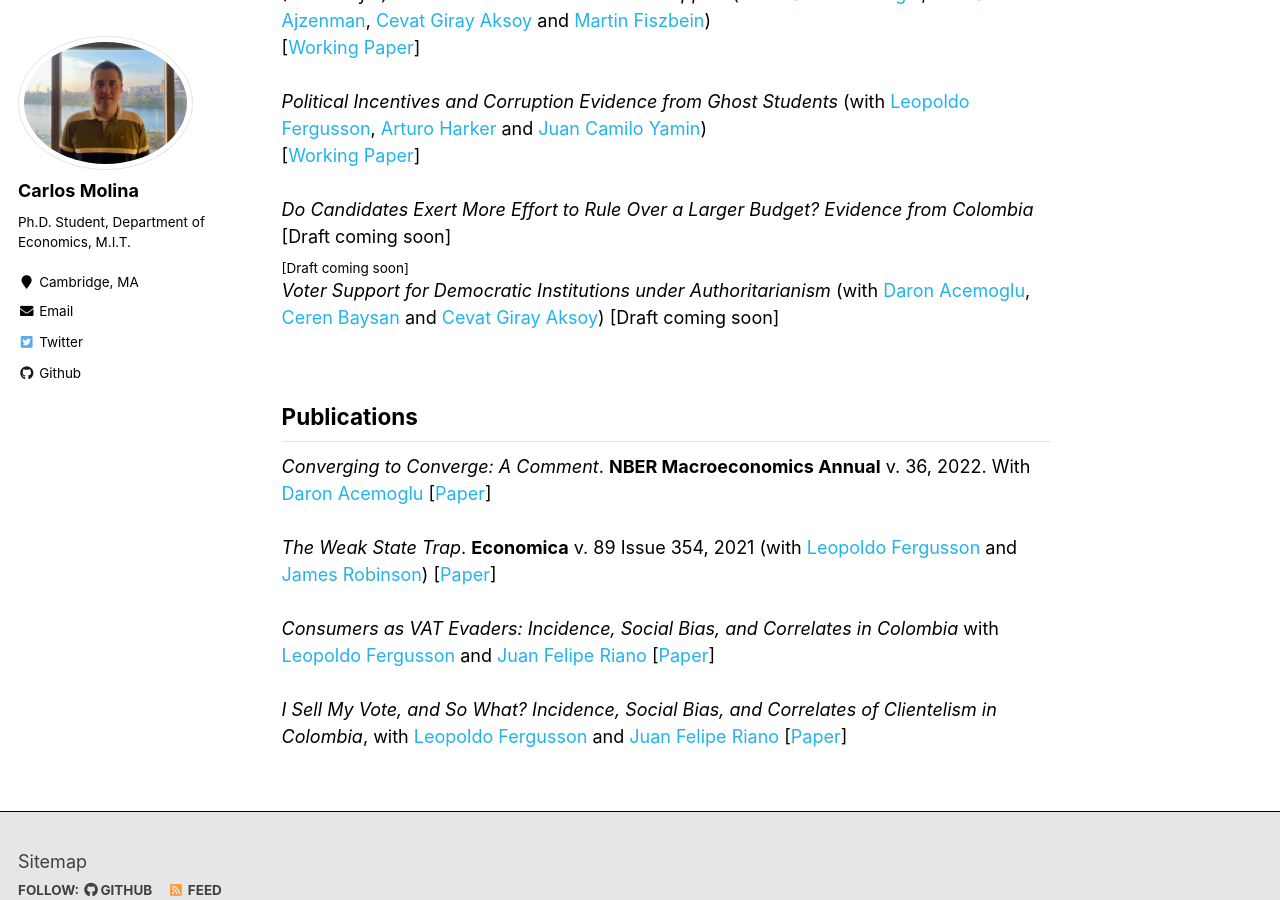
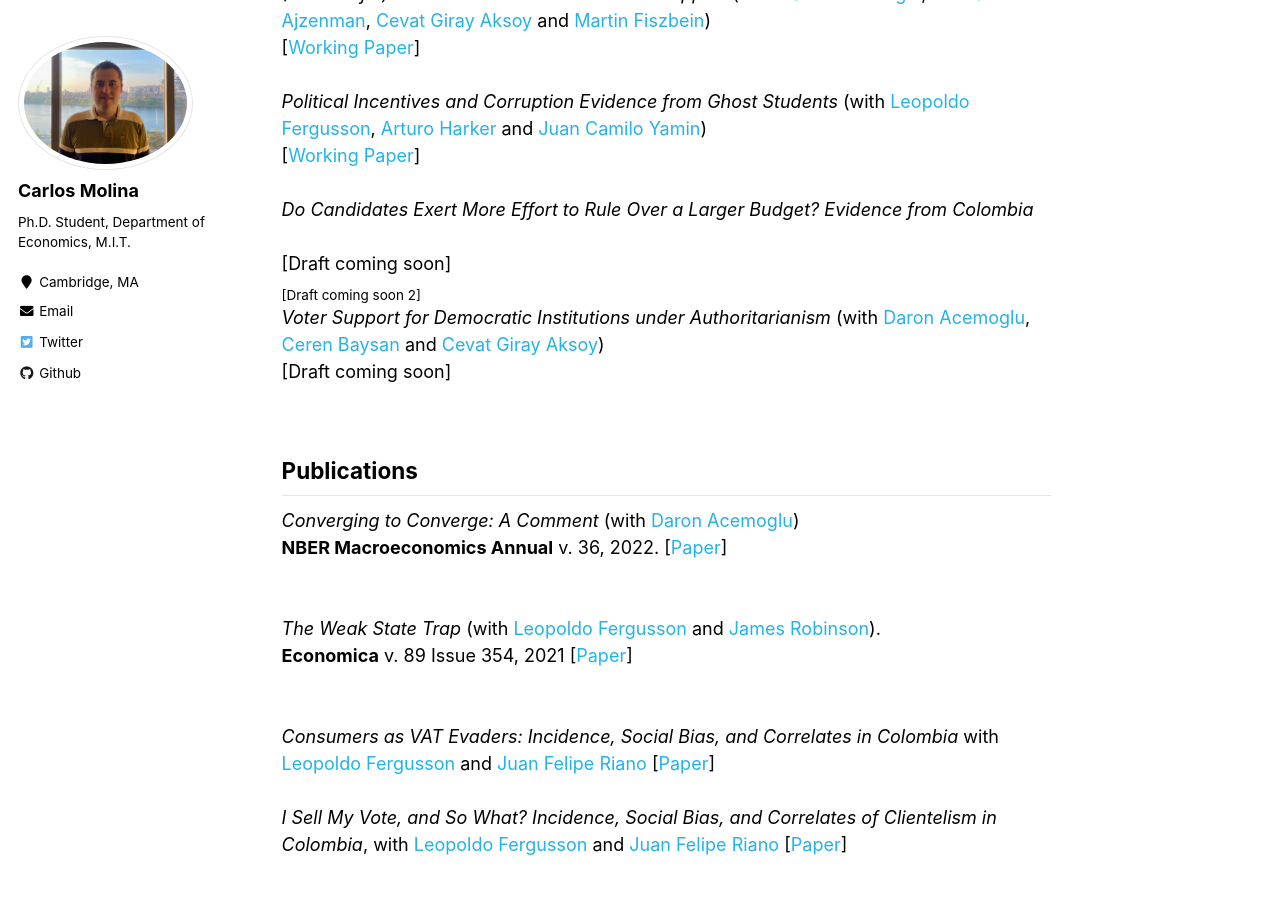
Before and after one commit to carlosmolinaguerra/carlosmolinaguerra.github.io, a Jekyll site: the page built from _pages/research.md, in a window 1280 px wide and 900 px high, scrolled down 439 px. Built offline with Jekyll 4.4.1, drawn with Linux system fonts in a browser that asks for light colours.

Commit message:
Update research.md

```diff
--- a/_pages/research.md
+++ b/_pages/research.md
@@ -28,11 +28,15 @@ author_profile: true
 \[[Working Paper](../files/FergussonHarkerMolinaYamin2023.pdf)\]
 <br>
 <br>
-*Do Candidates Exert More Effort to Rule Over a Larger Budget? Evidence from Colombia*  [Draft coming soon]
+*Do Candidates Exert More Effort to Rule Over a Larger Budget? Evidence from Colombia*
 <br>
-<sub> [Draft coming soon] </sub>
+[Draft coming soon]
 <br>
-*Voter Support for Democratic Institutions under Authoritarianism* (with [Daron Acemoglu](https://economics.mit.edu/people/faculty/daron-acemoglu), [Ceren Baysan](https://sites.google.com/site/cerenbaysan/home) and [Cevat Giray Aksoy](https://cevatgirayaksoy.com/))  [Draft coming soon]
+<sub> [Draft coming soon 2] </sub>
+<br>
+*Voter Support for Democratic Institutions under Authoritarianism* (with [Daron Acemoglu](https://economics.mit.edu/people/faculty/daron-acemoglu), [Ceren Baysan](https://sites.google.com/site/cerenbaysan/home) and [Cevat Giray Aksoy](https://cevatgirayaksoy.com/))
+<br>
+[Draft coming soon]
 <br>
 <br>
 
@@ -40,9 +44,15 @@ author_profile: true
 **Publications**
 ------
 
-*Converging to Converge: A Comment*. **NBER Macroeconomics Annual** v. 36, 2022. With [Daron Acemoglu](https://economics.mit.edu/people/faculty/daron-acemoglu) \[[Paper](../files/AcemogluMolina2022.pdf)\]  <br>
+*Converging to Converge: A Comment* (with [Daron Acemoglu](https://economics.mit.edu/people/faculty/daron-acemoglu))
 <br>
-*The Weak State Trap*. **Economica** v. 89 Issue 354, 2021 (with [Leopoldo Fergusson](https://www.leopoldofergusson.com/) and [James Robinson]()) \[[Paper](../files/AcemogluMolina2022.pdf)\]  <br>
+**NBER Macroeconomics Annual** v. 36, 2022. \[[Paper](../files/AcemogluMolina2022.pdf)\]
+<br>
+<br>
+*The Weak State Trap* (with [Leopoldo Fergusson](https://www.leopoldofergusson.com/) and [James Robinson]()).
+<br>
+**Economica** v. 89 Issue 354, 2021  \[[Paper](../files/AcemogluMolina2022.pdf)\]
+<br>
 <br>
 *Consumers as VAT Evaders: Incidence, Social Bias, and Correlates in Colombia* with [Leopoldo Fergusson](https://www.leopoldofergusson.com/) and [Juan Felipe Riano](https://www.juanfeliperiano.com/) \[[Paper](../files/AcemogluMolina2022.pdf)\]  <br>
 <br>
```
